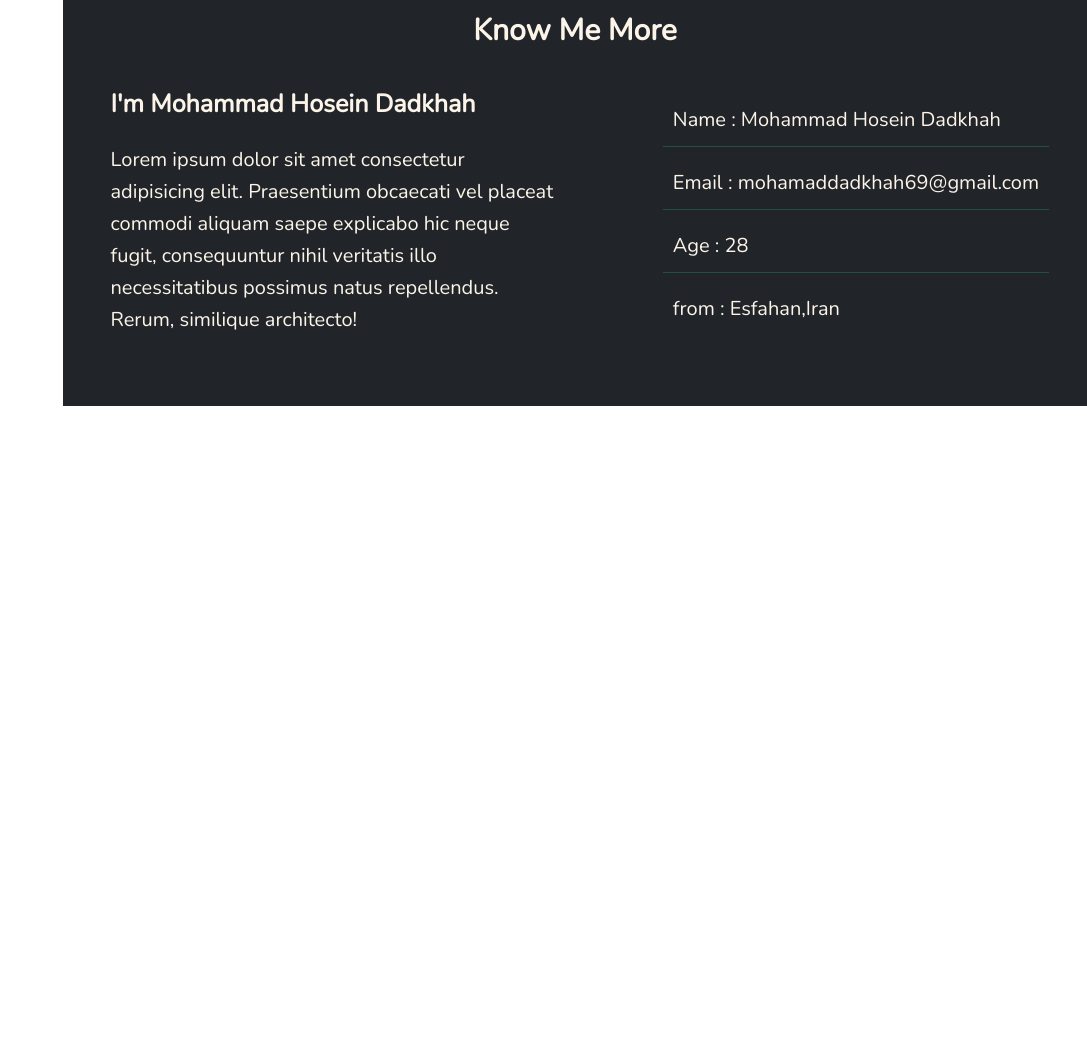
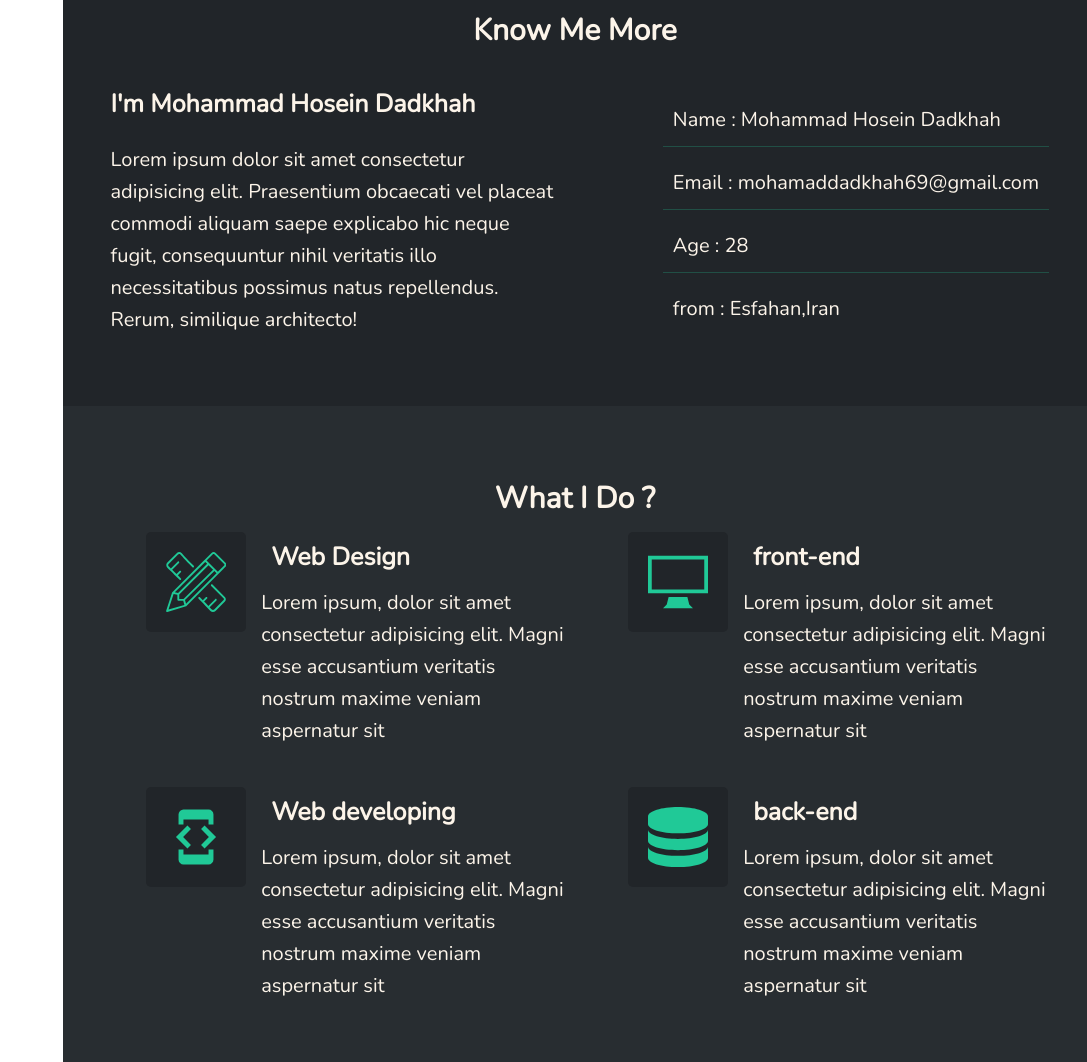
Before and after one commit to mmdkh112233/mmdkh112233.github.io, a website: page index.html in a window 1280 px wide. Shown: the part 847-1909 px from the top of the page, without its empty margins (193-1280 px from the left). Before the commit the page ends 1253 px from the top, so only its background shows below. Drawn offline with nearby package versions, Linux system fonts and the light colour scheme.

Commit message:
services

```diff
--- a/index.html
+++ b/index.html
@@ -63,7 +63,63 @@
             </div>
         </div>
     </section>
-    <section class="servises">
+    <section class="services">
+        <div class="container mt-4">
+            <div class="row">
+                <h2 class="header-2">What I Do ?</h2>
+            </div>
+            <div class="row">
+                <div class="col-md-6">
+                    <div class="row">
+                        <div class="col-md-4">
+                            <svg class="services__icon">
+                                <use xlink:href="img/icon.svg#icon-tools"></use>
+                            </svg>
+                        </div>
+                        <div class="col-md-8">
+                            <h3 class="header-3">Web Design</h3>
+                            <p class="services__text">Lorem ipsum, dolor sit amet consectetur adipisicing elit. Magni esse accusantium veritatis nostrum maxime veniam aspernatur sit</p>
+                        </div>
+                    </div>
+                    <div class="row mt-5">
+                        <div class="col-md-4">
+                            <svg class="services__icon">
+                                <use xlink:href="img/icon.svg#icon-developer_mode"></use>
+                            </svg>
+                        </div>
+                        <div class="col-md-8">
+                            <h3 class="header-3">Web developing</h3>
+                            <p class="services__text">Lorem ipsum, dolor sit amet consectetur adipisicing elit. Magni esse accusantium veritatis nostrum maxime veniam aspernatur sit</p>
+                        </div>
+                    </div>
+                </div>
+                <div class="col-md-6">
+                    <div class="row">
+                        <div class="col-md-4">
+                            <svg class="services__icon">
+                                <use xlink:href="img/icon.svg#icon-display"></use>
+                            </svg>
+                        </div>
+                        <div class="col-md-8">
+                            <h3 class="header-3">front-end</h3>
+                            <p class="services__text">Lorem ipsum, dolor sit amet consectetur adipisicing elit. Magni esse accusantium veritatis nostrum maxime veniam aspernatur sit</p>
+                        </div>
+                    </div>
+                    <div class="row mt-5">
+                        <div class="col-md-4">
+                            <svg class="services__icon">
+                                <use xlink:href="img/icon.svg#icon-database"></use>
+                            </svg>
+                        </div>
+                        <div class="col-md-8">
+                            <h3 class="header-3">back-end</h3>
+                            <p class="services__text">Lorem ipsum, dolor sit amet consectetur adipisicing elit. Magni esse accusantium veritatis nostrum maxime veniam aspernatur sit</p>
+                        </div>
+                    </div>
+
+                </div>
+            </div>
+        </div>
 
     </section>
 
--- a/sass/_base.scss
+++ b/sass/_base.scss
@@ -49,11 +49,11 @@ body {
 .body {
     display: grid;
     grid-template-columns: 20vw 80vw;
-    grid-template-rows: 100vh minmax(10rem , max-content);
+    grid-template-rows: 100vh repeat(2 ,minmax(10rem , max-content));
 
     @media only screen and (max-width : $bp-large) {
         grid-template-columns: 100vw;
-        grid-template-rows: 7rem calc(100vh - 7rem) minmax(10rem , max-content);
+        grid-template-rows: 7rem calc(100vh - 7rem) repeat(2 ,minmax(10rem , max-content));
     }
 }
 
--- /dev/null
+++ b/sass/_services.scss
@@ -0,0 +1,33 @@
+.services {
+    grid-row: 3 / 4;
+    grid-column: 2 / 3;
+    background-color: $color-grey-dark-2;
+    padding: 5rem 3rem;
+
+
+    @media only screen and (max-width : $bp-large){
+        grid-row: 4 / 5;
+        grid-column: 1 / 2;
+    }
+
+    &__text {
+        font-size: 2rem;
+
+        color: $color-grey-light-1;
+    }
+
+    &__icon {
+        float: right;
+        height: 10rem;
+        width: 10rem;
+        padding: 2rem;
+        background-color: $color-grey-dark-1;
+        border-radius: 5px;
+        fill: $color-primary;
+
+    }
+
+    & .header-3 {
+        text-align: left;
+    }
+}
--- a/sass/main.scss
+++ b/sass/main.scss
@@ -2,3 +2,4 @@
 @import "header";
 @import "nav";
 @import "aboutMe";
+@import "services";
```
Also changed, not shown: css/style.css, img/icon.svg (added).
